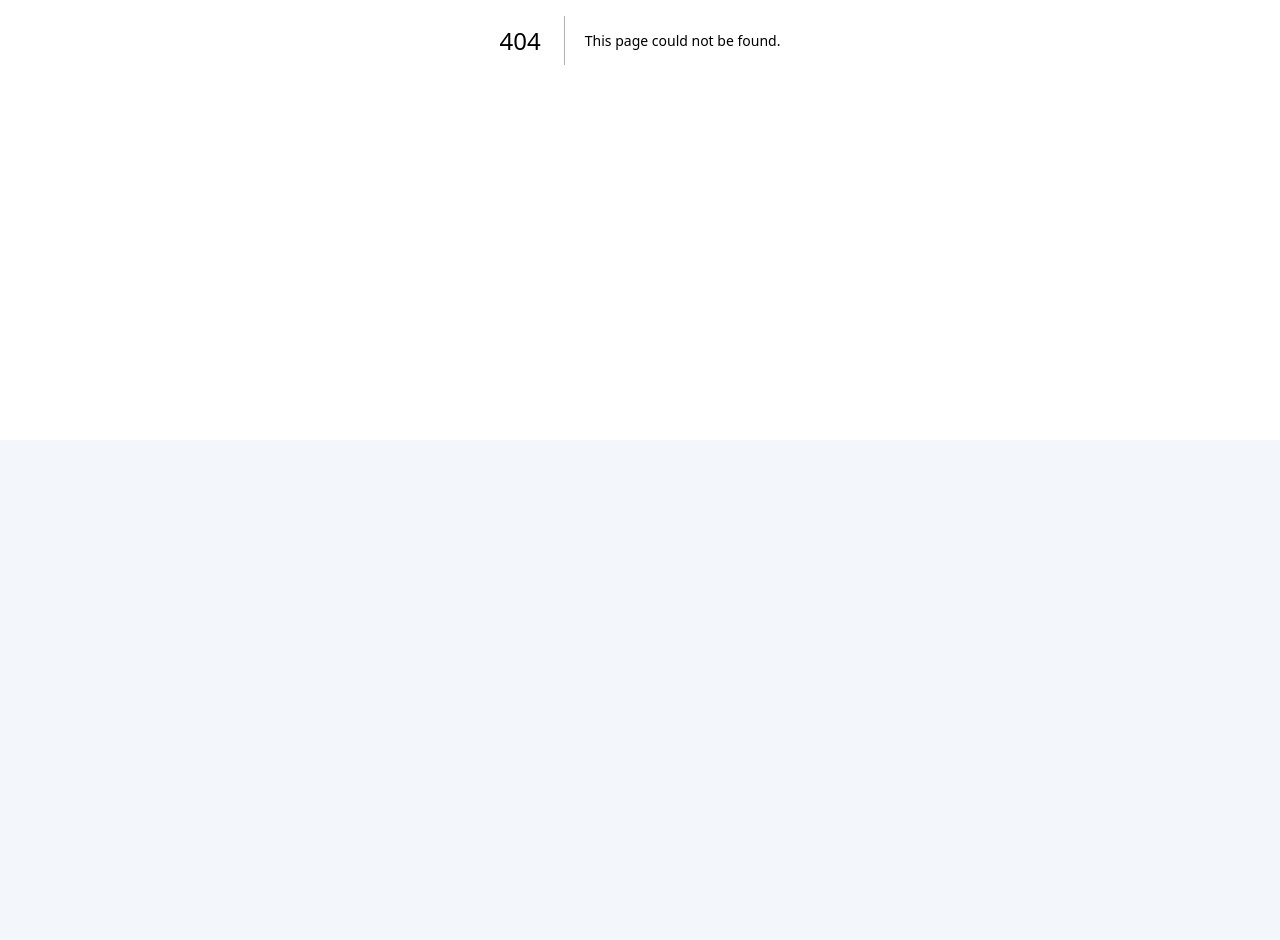
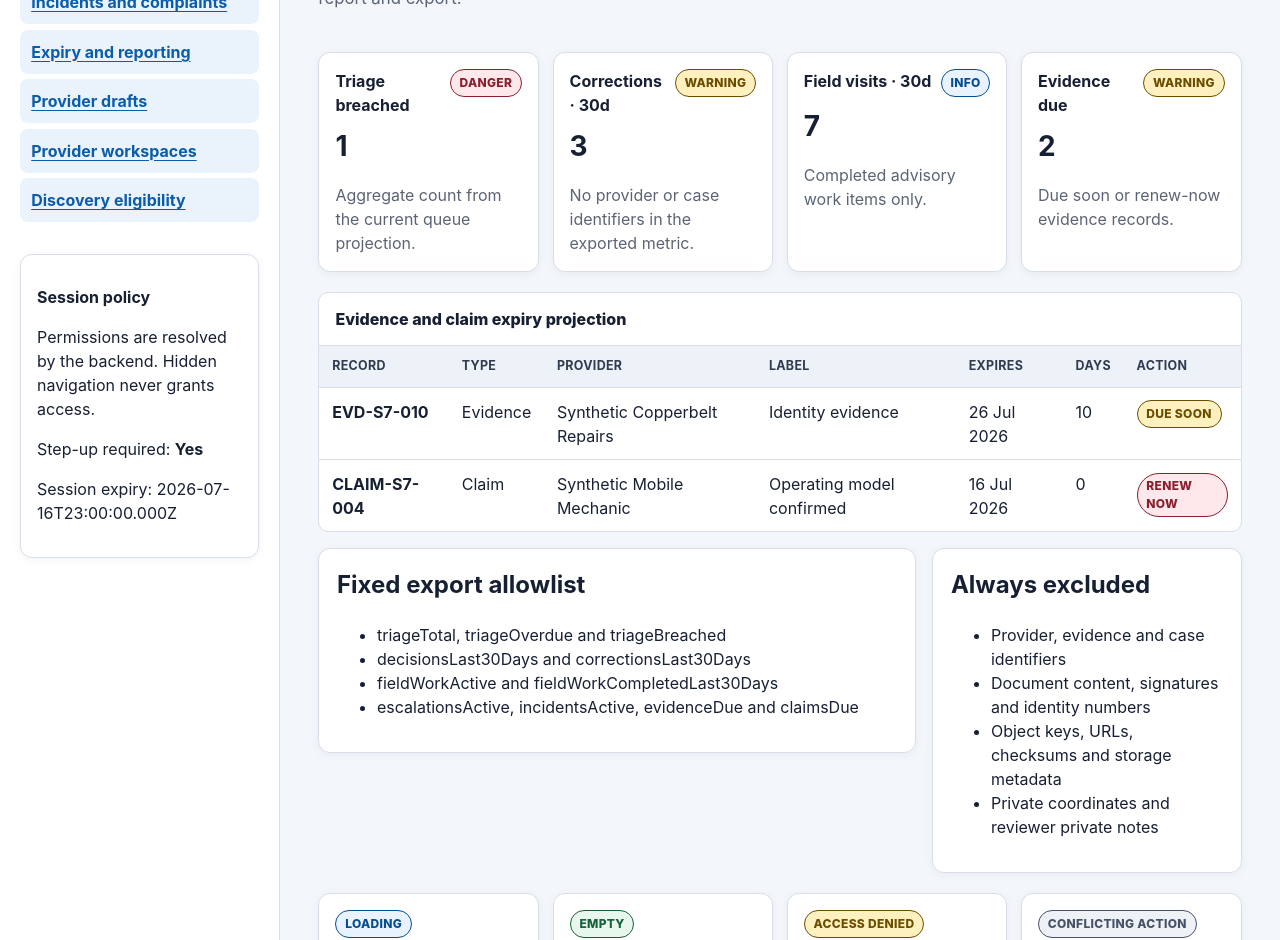
Before and after one commit to kudzimusar/direkt, a Next.js app in the folder admin/direkt-operations-portal/: page /operations/reporting in a window 1280 px wide. Before the commit this address had no page. Shown: the part 360-1300 px from the top of the page. Before the commit the page ends 800 px from the top, so only its background shows below. Built offline with nearby package versions, Linux system fonts and the light colour scheme.

Commit message:
feat: build expiry and reporting workspace

```diff
--- /dev/null
+++ b/admin/direkt-operations-portal/src/app/operations/reporting/page.tsx
@@ -0,0 +1,125 @@
+import type { Metadata } from 'next';
+import {
+  DenseTableRegion,
+  MetricCard,
+  PermissionAction,
+  StatusPill,
+  WorkflowStateCard,
+  WorkspaceIntro,
+} from '@/components/operations-workspace';
+import { syntheticSupervisorSession } from '@/lib/session';
+
+export const metadata: Metadata = { title: 'Expiry and reporting' };
+
+const expiryItems = [
+  {
+    record: 'EVD-S7-010',
+    type: 'Evidence',
+    provider: 'Synthetic Copperbelt Repairs',
+    label: 'Identity evidence',
+    expires: '26 Jul 2026',
+    days: '10',
+    action: 'Due soon',
+    tone: 'warning' as const,
+  },
+  {
+    record: 'CLAIM-S7-004',
+    type: 'Claim',
+    provider: 'Synthetic Mobile Mechanic',
+    label: 'Operating model confirmed',
+    expires: '16 Jul 2026',
+    days: '0',
+    action: 'Renew now',
+    tone: 'danger' as const,
+  },
+] as const;
+
+export default function ReportingPage() {
+  return (
+    <section aria-labelledby="reporting-heading">
+      <WorkspaceIntro
+        eyebrow="Stage 7E · privacy-safe reporting"
+        title="Expiry and reporting"
+        description="Evidence and claim renewal states plus fixed aggregate metrics. Document contents, storage references, private coordinates and private identifiers remain outside every report and export."
+        headingId="reporting-heading"
+      >
+        <PermissionAction
+          session={syntheticSupervisorSession}
+          permission="operations.reporting.export"
+          label="Export allowlisted metrics"
+          deniedLabel="Export permission required"
+          accessKey="e"
+        />
+      </WorkspaceIntro>
+
+      <div className="metric-grid" aria-label="Operations metrics">
+        <MetricCard label="Triage breached" value="1" note="Aggregate count from the current queue projection." tone="danger" />
+        <MetricCard label="Corrections · 30d" value="3" note="No provider or case identifiers in the exported metric." tone="warning" />
+        <MetricCard label="Field visits · 30d" value="7" note="Completed advisory work items only." tone="info" />
+        <MetricCard label="Evidence due" value="2" note="Due soon or renew-now evidence records." tone="warning" />
+      </div>
+
+      <DenseTableRegion label="Synthetic expiry and renewal dashboard">
+        <table>
+          <caption>Evidence and claim expiry projection</caption>
+          <thead>
+            <tr>
+              <th scope="col">Record</th>
+              <th scope="col">Type</th>
+              <th scope="col">Provider</th>
+              <th scope="col">Label</th>
+              <th scope="col">Expires</th>
+              <th scope="col">Days</th>
+              <th scope="col">Action</th>
+            </tr>
+          </thead>
+          <tbody>
+            {expiryItems.map((item) => (
+              <tr key={item.record} data-queue-row tabIndex={0}>
+                <th scope="row">{item.record}</th>
+                <td>{item.type}</td>
+                <td>{item.provider}</td>
+                <td>{item.label}</td>
+                <td>{item.expires}</td>
+                <td>{item.days}</td>
+                <td><StatusPill tone={item.tone}>{item.action}</StatusPill></td>
+              </tr>
+            ))}
+          </tbody>
+        </table>
+      </DenseTableRegion>
+
+      <div className="split-workspace">
+        <section className="workspace-panel" aria-labelledby="export-heading">
+          <h2 id="export-heading">Fixed export allowlist</h2>
+          <ul>
+            <li>triageTotal, triageOverdue and triageBreached</li>
+            <li>decisionsLast30Days and correctionsLast30Days</li>
+            <li>fieldWorkActive and fieldWorkCompletedLast30Days</li>
+            <li>escalationsActive, incidentsActive, evidenceDue and claimsDue</li>
+          </ul>
+        </section>
+        <aside className="workspace-panel" aria-labelledby="excluded-heading">
+          <h2 id="excluded-heading">Always excluded</h2>
+          <ul>
+            <li>Provider, evidence and case identifiers</li>
+            <li>Document content, signatures and identity numbers</li>
+            <li>Object keys, URLs, checksums and storage metadata</li>
+            <li>Private coordinates and reviewer private notes</li>
+          </ul>
+        </aside>
+      </div>
+
+      <div className="workflow-state-grid" aria-label="Reporting critical states">
+        <WorkflowStateCard state="loading" title="Metrics loading" description="Aggregate placeholders carry no private identifiers." tone="info" />
+        <WorkflowStateCard state="empty" title="No expiries due" description="The projection can be empty while current evidence remains valid." tone="success" />
+        <WorkflowStateCard state="access_denied" title="Export denied" description="Read permission does not imply aggregate export permission." tone="warning" />
+        <WorkflowStateCard state="conflicting_action" title="Snapshot changed" description="A refreshed export uses one newly generated aggregate snapshot." tone="neutral" />
+      </div>
+
+      <p className="api-boundary-note">
+        API boundaries: <code>/api/v1/operations/expiry-renewal</code>, <code>/api/v1/operations/reporting/metrics</code> and the allowlisted export route.
+      </p>
+    </section>
+  );
+}
```
